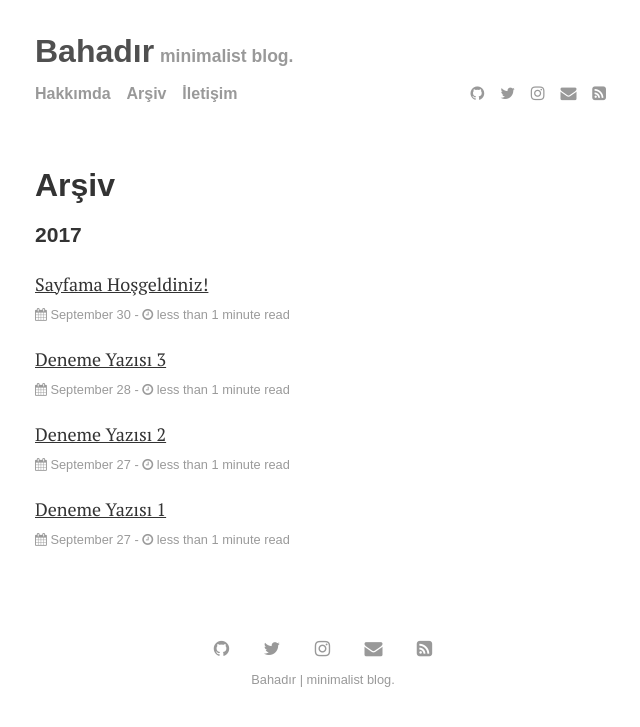
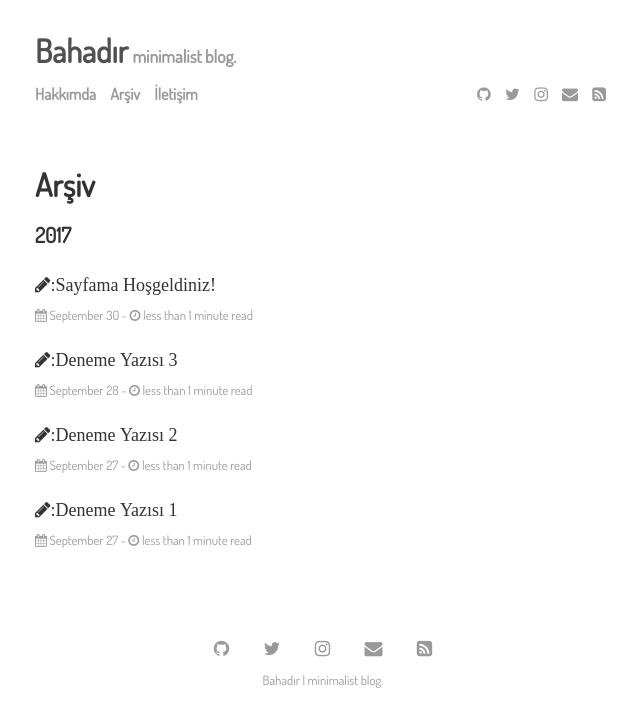
Before and after one commit to bahadirkaygisiz/bahadirkaygisiz.github.io, a Jekyll site: the page built from menu/arsiv.md, in a window 1280 px wide. Shown: the top 727 px of the page, without its empty margins (317-957 px from the left). Built offline with Jekyll 4.4.1, drawn with Linux system fonts in a browser that asks for light colours; nearby versions of some CDN libraries.

Commit message:
yenilikler

```diff
--- a/_config.yml
+++ b/_config.yml
@@ -3,7 +3,7 @@
 paginate:            5
 
 # Build settings
-encoding: utf8
+encoding: utf-8
 markdown:            kramdown
 highlighter:         rouge
 permalink:           none
--- a/_includes/head.html
+++ b/_includes/head.html
@@ -1,5 +1,14 @@
 <head>
-
+<title>Bahadır | Minimalist blog.</title>
+<meta http-equiv="X-UA-Compatible" content="IE=edge,chrome=1">
+<meta name="generator" content="Jekyll">
+<link href="https://plus.google.com/u/0/112819105767220951773" rel="publisher" />
+<meta name="author" content="{{ site.data.theme.name }}" />
+<meta name="description" content="Kişisel blog" />
+<link rel="canonical" href="{{ site.url }}{{ page.url | replace:'index.html','' }}" />
+<meta name="keywords" content="turizm, web, jekyll ,blog"/>
+<meta name="robots" content="noodp"/>
+<meta http-equiv="Content-Type" content="text/html; charset=UTF-8" >
   <title>
     {% if page.title == "Anasayfa" %}
       {{ site.data.settings.title }} | {{ site.data.settings.tagline }}
@@ -15,7 +24,7 @@
   <!-- RSS-v2.0
   <link href="{{ site.github.url }}/feed.xml" type="application/rss+xml" rel="alternate" title="{{ site.data.settings.title }} | {{ site.data.settings.tagline }}"/>
   //-->
-
+<link href="https://fonts.googleapis.com/css?family=Dosis" rel="stylesheet">
   <link rel="stylesheet" href="https://fonts.googleapis.com/css?family=PT+Serif:400,400italic,700%7CPT+Sans:400">
   <link rel="stylesheet" href="https://fonts.googleapis.com/css?family=Source+Code+Pro">
   <link rel="stylesheet" href="https://fonts.googleapis.com/css?family=Quattrocento+Sans">
--- a/_includes/related-posts.html
+++ b/_includes/related-posts.html
@@ -9,7 +9,7 @@
           <li>
             <h3>
               <a href="{{ site.github.url }}{{ mypost.url }}">
-                {{ mypost.title }}
+                <i class="fa fa-pencil" aria-hidden="true">:{{ mypost.title }}</i>
                 <!--<img src="{{ site.url }}{{ site.baseurl }}/images/{{ mypost.image.teaser }}">-->
                 <!--<small>{{ mypost.date | date: "%B %-d, %Y" }}</small>-->
               </a>
--- a/_layouts/default.html
+++ b/_layouts/default.html
@@ -1,16 +1,5 @@
 <!doctype html>
 <html>
-<title>Bahadır | Minimalist blog.</title>
-<meta http-equiv="X-UA-Compatible" content="IE=edge,chrome=1">
-<meta name="generator" content="Jekyll">
-<link href="https://plus.google.com/u/0/112819105767220951773" rel="publisher" />
-<meta name="author" content="{{ site.data.theme.name }}" />
-<meta name="description" content="Kişisel blog" />
-<link rel="canonical" href="{{ site.url }}{{ page.url | replace:'index.html','' }}" />
-<meta name="keywords" content="turizm, web, jekyll ,blog"/>
-<meta name="robots" content="noodp"/>
-<meta http-equiv="Content-Type" content="text/html; charset=UTF-8" >
-
 {% include head.html %}
 
 <body>
--- a/menu/arsiv.md
+++ b/menu/arsiv.md
@@ -16,7 +16,7 @@ title: Arşiv
     {% endunless %}
 
     <li itemscope>
-      <a href="{{ site.github.url }}{{ post.url }}">{{ post.title }}</a>
+      <a href="{{ site.github.url }}{{ post.url }}"><i class="fa fa-pencil" aria-hidden="true">:{{ post.title }}</i></a>
       <p class="post-date"><span><i class="fa fa-calendar" aria-hidden="true"></i> {{ post.date | date: "%B %-d" }} - <i class="fa fa-clock-o" aria-hidden="true"></i> {% include read-time.html %}</span></p>
     </li>
 
```
